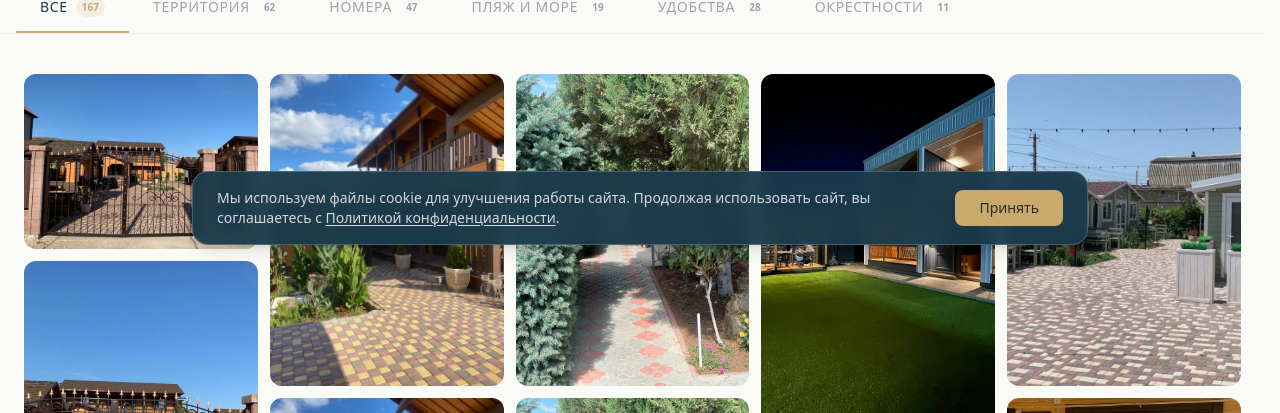
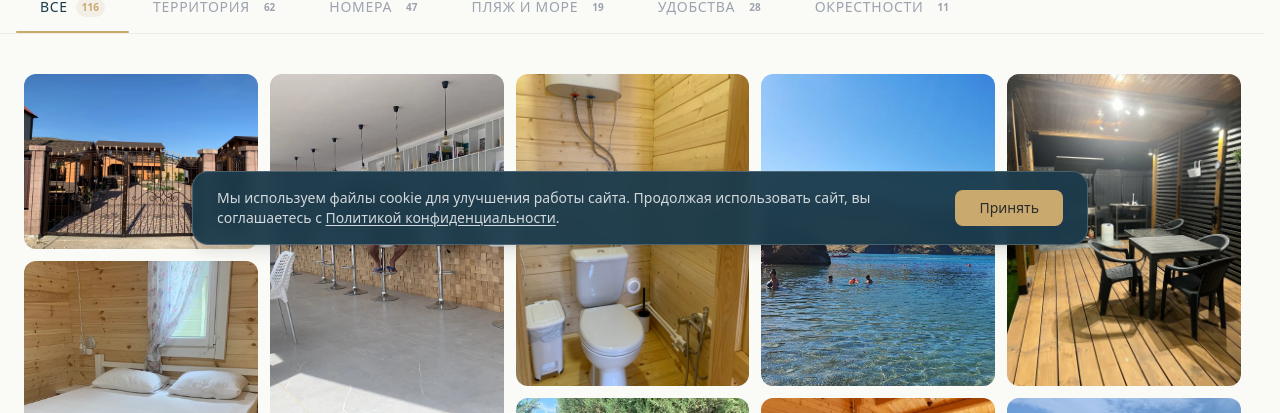
Before and after one commit to Sowenka/meganom, a React (Vite) app: page /gallery in a window 1280 px wide. Shown: the part 539-952 px from the top of the page. Built offline with nearby package versions, Linux system fonts and the light colour scheme; no server answers.

Commit message:
fix(gallery): deduplicate photos, support multi-category via categories array

```diff
--- a/src/data/gallery.js
+++ b/src/data/gallery.js
@@ -34,15 +34,23 @@ const categoryMap = {
     ],
 };
 
-// Build photos array ONLY from entries in categoryMap (no fallback, no broken links)
-export const photos = Object.entries(categoryMap)
-    .flatMap(([cat, indices]) =>
-        indices.map((idx) => ({
-            id: idx,
-            src: `${import.meta.env.BASE_URL}gallery/${String(idx).padStart(3, '0')}.webp`,
-            category: cat,
-        }))
-    )
-    .sort((a, b) => a.id - b.id);
+// Build id → categories[] map
+const idToCategories = {};
+for (const [cat, indices] of Object.entries(categoryMap)) {
+    for (const idx of indices) {
+        if (!idToCategories[idx]) idToCategories[idx] = [];
+        idToCategories[idx].push(cat);
+    }
+}
+
+// Each photo appears exactly ONCE; categories is an array for multi-category filtering
+export const photos = Object.keys(idToCategories)
+    .map(Number)
+    .sort((a, b) => a - b)
+    .map((idx) => ({
+        id: idx,
+        src: `${import.meta.env.BASE_URL}gallery/${String(idx).padStart(3, '0')}.webp`,
+        categories: idToCategories[idx],
+    }));
 
 export const categories = ['all', 'territory', 'rooms', 'beach', 'amenities', 'surroundings'];
--- a/src/pages/Gallery.jsx
+++ b/src/pages/Gallery.jsx
@@ -115,7 +115,7 @@ export default function Gallery() {
 
   const filteredPhotos = activeCategory === 'all'
     ? photos
-    : photos.filter((p) => p.category === activeCategory);
+    : photos.filter((p) => p.categories.includes(activeCategory));
 
   const openLightbox  = useCallback((i) => setLightboxIndex(i), []);
   const closeLightbox = useCallback(() => setLightboxIndex(null), []);
@@ -176,7 +176,7 @@ export default function Gallery() {
               const isActive = activeCategory === cat;
               const count = cat === 'all'
                 ? photos.length
-                : photos.filter((p) => p.category === cat).length;
+                : photos.filter((p) => p.categories.includes(cat)).length;
 
               return (
                 <button
```
